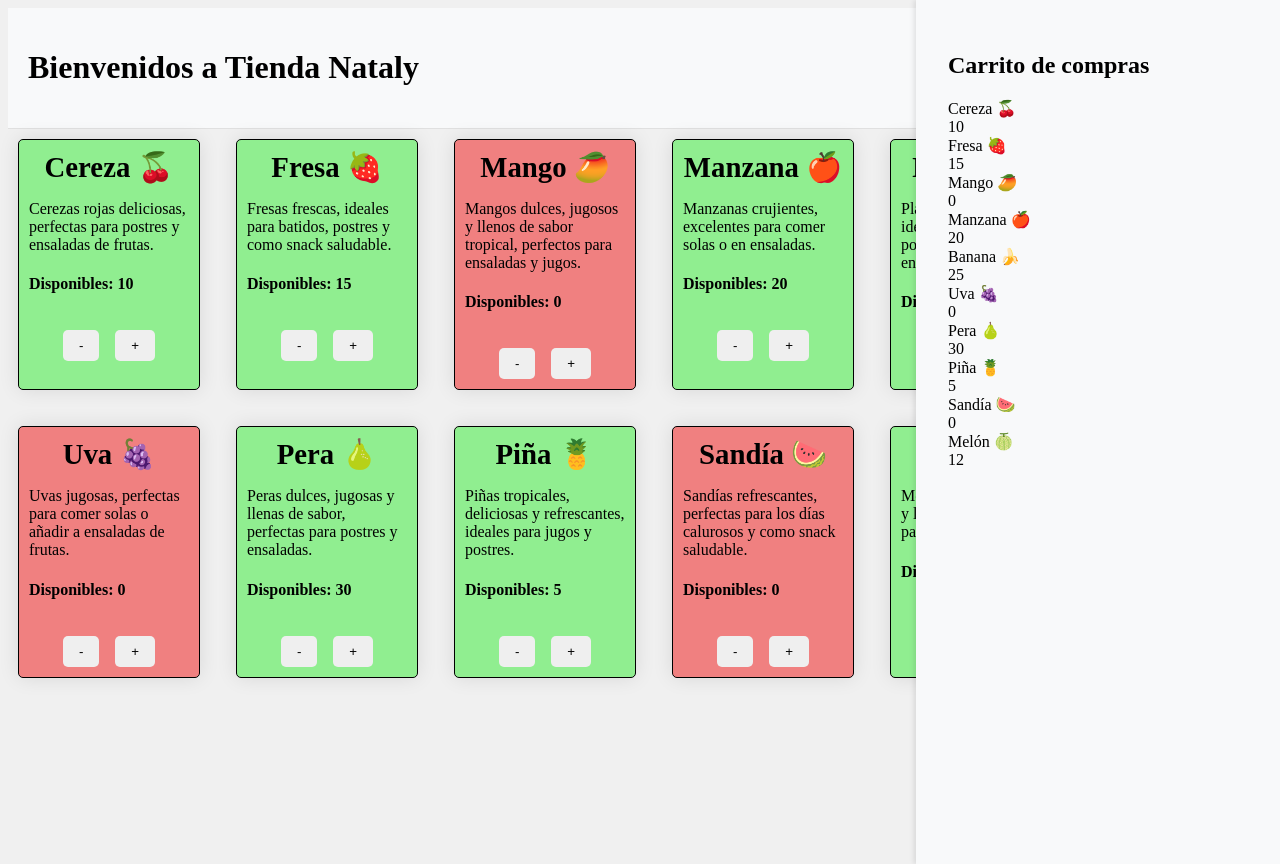
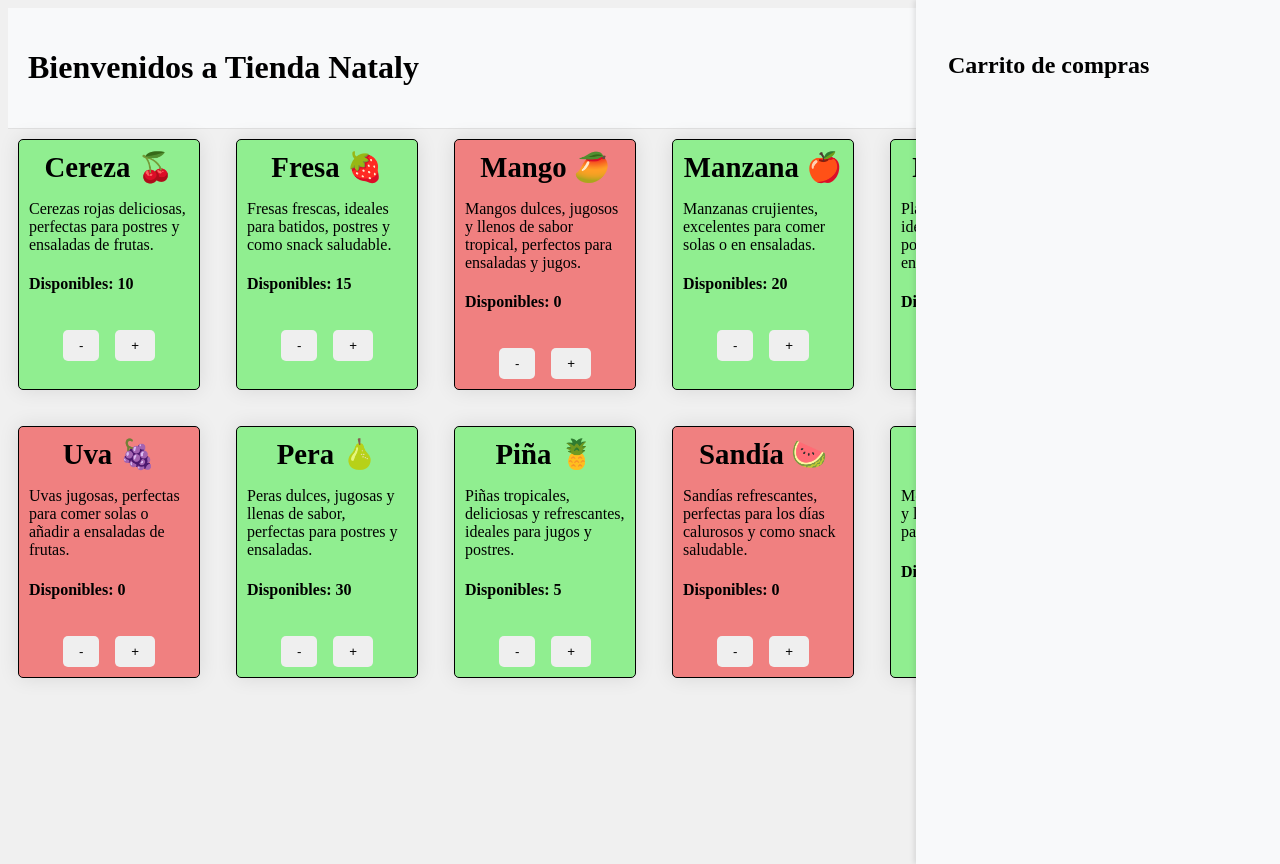
Before and after one commit to Sarpn/tiendaNataly, a React (Create React App) app: page / in a window 1280 px wide. Built offline with nearby package versions, Linux system fonts and the light colour scheme.

Commit message:
Añadida la lógica de cart

```diff
--- a/src/App.js
+++ b/src/App.js
@@ -1,4 +1,4 @@
-import React, { useEffect, useState } from "react";
+import React, { useState } from "react";
 import ProductCard from "./components/product-card/product-card";
 import "./App.css";
 import Header from "./components/header/header";
@@ -115,6 +115,7 @@ function App() {
           return {
             ...product,
             units: product.units - 1,
+            onSellingUnits: product.onSellingUnits + 1,
           };
         }
         return product;
@@ -129,6 +130,7 @@ function App() {
           return {
             ...product,
             units: product.units + 1,
+            onSellingUnits: product.onSellingUnits - 1,
           };
         }
         return product;
@@ -149,6 +151,7 @@ function App() {
             icon={product.icon}
             addProduct={addProduct}
             removeProduct={removeProduct}
+            key={product.id}
           />
         ))}
       </div>
--- a/src/components/product-card/product-card.js
+++ b/src/components/product-card/product-card.js
@@ -1,23 +1,41 @@
 import React, { useEffect } from "react";
 import "./product-card.css";
 
-const ProductCard = (props) => {
-
-    useEffect(()=>{
-        console.log(`Hola, la ${props.title} se está actualizando y hay ${props.units} productos añadidos`);
-    },[props.units]);
-
+const ProductCard = ({
+  addProduct,
+  description,
+  icon,
+  id,
+  onSellingUnits,
+  removeProduct,
+  title,
+  units,
+}) => {
   return (
-    <div className={`card ${props.units > 0 ? "available" : "not-available"}`}>
+    <div className={`card ${units > 0 ? "available" : "not-available"}`}>
       <div className="cardTitle">
-        {props.title || "<Sin nombre>"} {props.icon}
+        {title || "<Sin nombre>"} {icon}
       </div>
 
-      <div>{props.description || "<Sin description>"} </div>
-      <h4>Disponibles: {props.units}</h4>
+      <div>{description || "<Sin description>"} </div>
+      <h4>Disponibles: {units}</h4>
       <div className="cardButtons">
-      <button className="btn" onClick={() => {props.removeProduct(props.id)}}>-</button>
-      <button className="btn" onClick={() => {props.addProduct(props.id)}} >+</button>
+        <button
+          className="btn"
+          onClick={() => {
+            removeProduct(id);
+          }}
+        >
+          -
+        </button>
+        <button
+          className="btn"
+          onClick={() => {
+            addProduct(id);
+          }}
+        >
+          +
+        </button>
       </div>
     </div>
   );
--- a/src/components/shopping-car/shopping-car.js
+++ b/src/components/shopping-car/shopping-car.js
@@ -1,11 +1,15 @@
-import React, { useEffect } from "react";
+import React, { useEffect, useState } from "react";
 import "./shopping-car.css";
 
-const ShoppingCar = (props) => {
+const ShoppingCar = ({ products }) => {
 
-    useEffect(()=>{
-        console.log("Hola, el componente CART, se está actualizando y hay 0 productos añadidos ");
-    });
+    const [cart, setCart] = useState([]);
+
+    useEffect(() => {
+        const sellingProducts = products.filter(product => (product.onSellingUnits > 0));
+        console.log({sellingProducts, products});
+        setCart(sellingProducts);
+    }, [products]);
 
   return (
     <div className="right-bar-fixed">
@@ -13,21 +17,17 @@ const ShoppingCar = (props) => {
         <h2>Carrito de compras</h2>
       </div>
       <div className="shopping-car-content">
-                {
-                    props.products.map((product) => (
-                        <div className="shopping-car-product">
+        {cart.map((product) => (
+          <div key={product.id} className="shopping-car-product">
             <div className="shopping-car-product-title">
               {product.title || "<Sin nombre>"} {product.icon}
             </div>
-                            <div className="shopping-car-product-units">
-                                {product.units}
+            <div className="shopping-car-product-units">{product.onSellingUnits}</div>
           </div>
-                        </div>
-                    ))
-                }
+        ))}
       </div>
     </div>
   );
-}
+};
 
 export default ShoppingCar;
```
Lines whose indentation alone changed are shown as unchanged.
